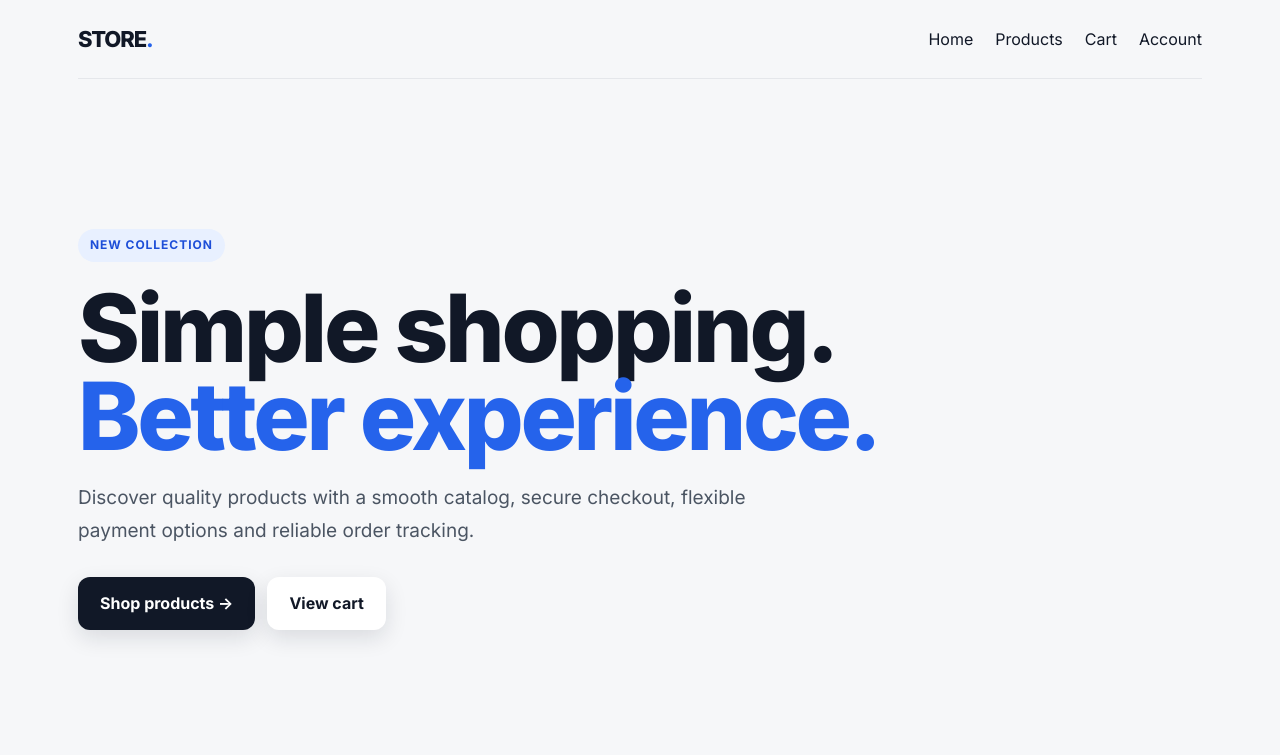
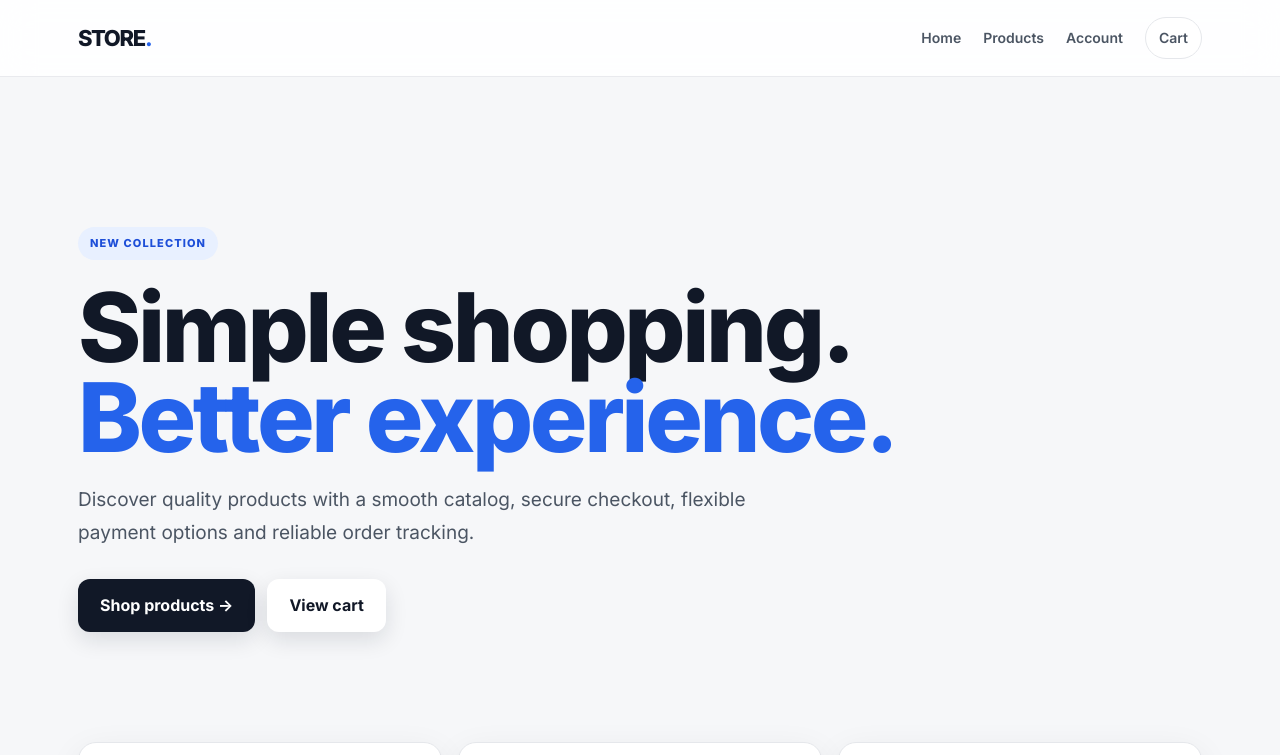
Before and after one commit to asmasud500/E-commerce-, a Next.js app: page / in a window 1280 px wide. Shown: the top 755 px of the page. Built offline with nearby package versions, Linux system fonts and the light colour scheme.

Commit message:
ui: polish app/page.tsx

```diff
--- a/app/page.tsx
+++ b/app/page.tsx
@@ -1,19 +1,20 @@
 import Link from "next/link";
+import StoreHeader from "@/components/StoreHeader";
+import StoreFooter from "@/components/StoreFooter";
 
 export default function Home() {
-  return <main style={{maxWidth:1180,margin:"0 auto",padding:"0 28px"}}>
-    <nav style={{display:"flex",justifyContent:"space-between",padding:"22px 0",borderBottom:"1px solid #e5e7eb"}}>
-      <Link href="/" style={{fontWeight:800,fontSize:22,letterSpacing:"-.05em"}}>STORE<span style={{color:"#2563eb"}}>.</span></Link>
-      <div style={{display:"flex",gap:22,alignItems:"center"}}><Link href="/">Home</Link><Link href="/products">Products</Link><Link href="/cart">Cart</Link><Link href="/account">Account</Link></div>
-    </nav>
-    <section style={{padding:"clamp(70px,13vw,150px) 0 100px",maxWidth:900}}>
-      <span style={{display:"inline-flex",padding:"7px 12px",borderRadius:999,background:"#e8f0ff",color:"#1d4ed8",fontWeight:700,fontSize:12,letterSpacing:".08em"}}>NEW COLLECTION</span>
-      <h1 style={{fontSize:"clamp(50px,8vw,94px)",margin:"22px 0",lineHeight:.94}}>Simple shopping.<br/><span style={{color:"#2563eb"}}>Better experience.</span></h1>
+  return <><StoreHeader/><main style={{maxWidth:1180,margin:"0 auto",padding:"0 28px"}}>
+    <section style={{padding:"clamp(78px,13vw,150px) 0 110px",maxWidth:930}}>
+      <span style={{display:"inline-flex",padding:"8px 12px",borderRadius:999,background:"#e8f0ff",color:"#1d4ed8",fontWeight:800,fontSize:11,letterSpacing:".1em"}}>NEW COLLECTION</span>
+      <h1 style={{fontSize:"clamp(52px,8vw,96px)",margin:"22px 0",lineHeight:.94}}>Simple shopping.<br/><span style={{color:"#2563eb"}}>Better experience.</span></h1>
       <p style={{maxWidth:680,fontSize:19,lineHeight:1.7}}>Discover quality products with a smooth catalog, secure checkout, flexible payment options and reliable order tracking.</p>
       <div style={{display:"flex",gap:12,flexWrap:"wrap",marginTop:30}}>
         <Link href="/products" style={{display:"inline-block",padding:"14px 22px",background:"#111827",color:"#fff",borderRadius:12}}>Shop products →</Link>
         <Link href="/cart" style={{display:"inline-block",padding:"14px 22px",background:"#fff",border:"1px solid #e5e7eb",borderRadius:12}}>View cart</Link>
       </div>
     </section>
-  </main>
+    <section style={{display:"grid",gridTemplateColumns:"repeat(3,1fr)",gap:16,paddingBottom:80}}>
+      {[["01","Curated products","A focused catalog built for easy browsing."],["02","Flexible payment","Choose the payment method available to you."],["03","Order tracking","Follow your order from confirmation to delivery."]].map(([n,t,d])=><article key={n} style={{background:"#fff",border:"1px solid #e5e7eb",borderRadius:18,padding:22}}><small>{n}</small><h2 style={{fontSize:19,margin:"12px 0 7px"}}>{t}</h2><p style={{margin:0}}>{d}</p></article>)}
+    </section>
+  </main><StoreFooter/></>;
 }
```
